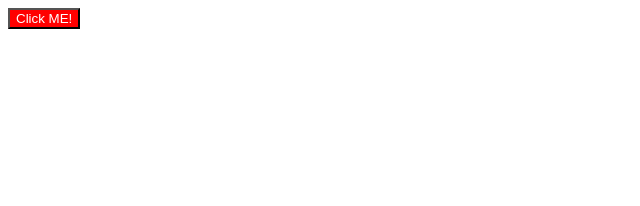
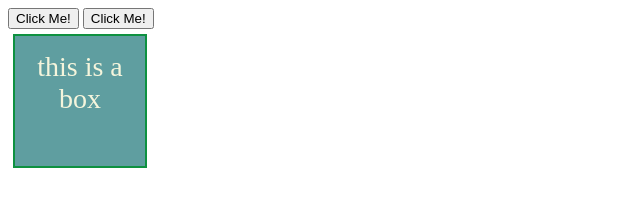
Before and after one commit to ppratiksha10/first, a plain HTML site: page index.html in a window 1280 px wide. Shown: the whole page, without its empty margins (0-640 px from the left). Drawn offline with Linux system fonts and the light colour scheme.

Commit message:
inline events

```diff
--- a/index.html
+++ b/index.html
@@ -50,6 +50,14 @@
     </div>
 
     -->
+<!--inline event handing-->
+    <button onclick="console.log('button cliked');alert('hello!')"> Click Me!</button>
+
+    <button ondblclick="console.log('button cliked  2 times');"> Click Me!</button>
+
+    <div onmousemove="console.log('inside div');">
+        this is a box
+    </div>
     <script  src="scripts.js"></script>
 
 </body>
--- a/scripts.js
+++ b/scripts.js
@@ -153,6 +153,9 @@ div.after(newbtn);
 
 // Pratice
 
+
+/*
+
 let btn = document.createElement("button");
 btn.innerText = "Click ME!";
 
@@ -161,3 +164,6 @@ btn.style.backgroundColor = "red";
 
 
 document.querySelector("body").prepend(btn);
+
+
+*/
--- a/style.css
+++ b/style.css
@@ -4,7 +4,7 @@ p
    color: cadetblue;
 }
 
-.box{
+div{
    height: 100px;
    width: 100px;
    border: 2px solid rgb(14, 145, 64);
```
